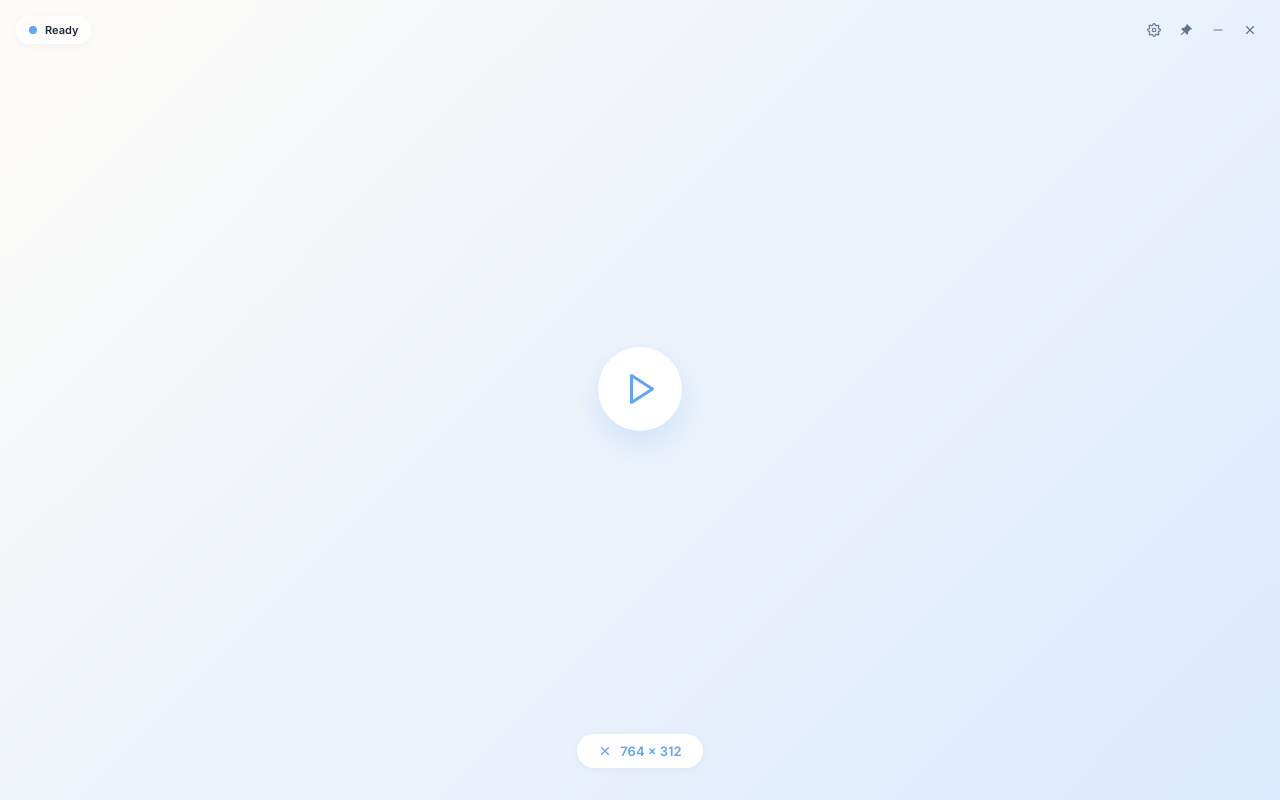
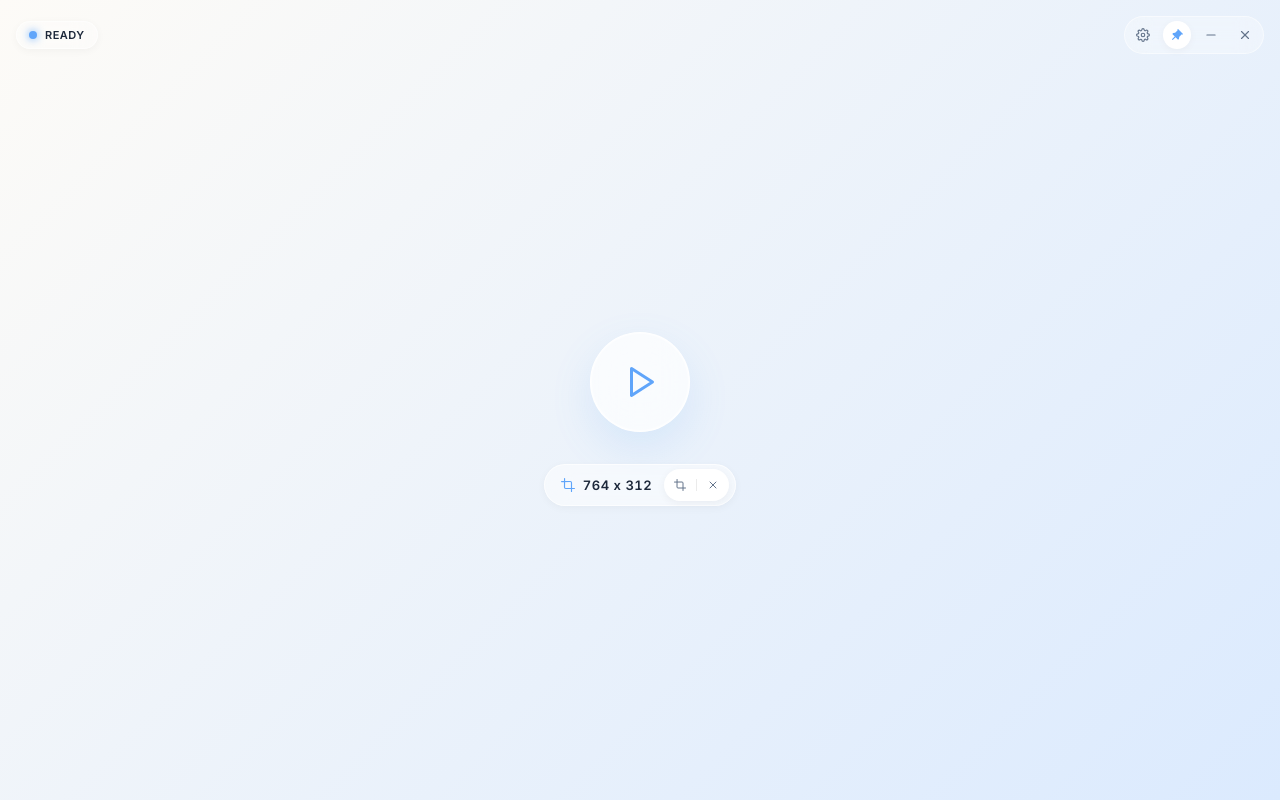
Before and after one commit to JasonHongGG/RangeTranslator, a React (Vite) app: page / in a window 1280 px wide. Built offline with nearby package versions, Linux system fonts and the light colour scheme.

Commit message:
feat: implement new PanelView UI with Framer Motion animations and window controls

```diff
--- a/package.json
+++ b/package.json
@@ -16,6 +16,7 @@
   },
   "dependencies": {
     "@tauri-apps/api": "^2.11.0",
+    "framer-motion": "^12.42.0",
     "react": "^19.2.6",
     "react-dom": "^19.2.6",
     "react-icons": "^5.6.0"
--- /dev/null
+++ b/src/views/PanelView.css
@@ -0,0 +1,285 @@
+/* Panel V2 Layout */
+.panel-v2-window {
+  position: relative;
+  height: 100vh;
+  width: 100vw;
+  padding: 16px;
+  display: flex;
+  flex-direction: column;
+  overflow: hidden;
+}
+
+/* Header V2 */
+.panel-v2-header {
+  display: flex;
+  justify-content: space-between;
+  align-items: center;
+  z-index: 10;
+  position: relative;
+}
+
+.v2-status-indicator {
+  display: flex;
+  align-items: center;
+  gap: 8px;
+  padding: 6px 12px;
+  background: rgba(255, 255, 255, 0.3);
+  backdrop-filter: blur(12px);
+  -webkit-backdrop-filter: blur(12px);
+  border-radius: 99px;
+  border: 1px solid rgba(255, 255, 255, 0.5);
+  box-shadow: var(--shadow-sm);
+  transition: all 0.3s ease;
+}
+
+.v2-status-indicator:hover {
+  background: rgba(255, 255, 255, 0.5);
+  box-shadow: var(--shadow-md);
+}
+
+.v2-status-dot {
+  width: 8px;
+  height: 8px;
+  border-radius: 50%;
+  background: var(--accent-blue);
+  box-shadow: 0 0 8px var(--accent-blue);
+}
+
+.v2-status-dot.danger {
+  background: var(--danger);
+  box-shadow: 0 0 8px var(--danger);
+}
+
+.v2-status-text {
+  font-size: 11px;
+  font-weight: 600;
+  color: var(--ink-strong);
+  letter-spacing: 0.5px;
+  text-transform: uppercase;
+}
+
+.v2-window-controls {
+  display: flex;
+  gap: 6px;
+  background: rgba(255, 255, 255, 0.3);
+  backdrop-filter: blur(12px);
+  -webkit-backdrop-filter: blur(12px);
+  padding: 4px;
+  border-radius: 99px;
+  border: 1px solid rgba(255, 255, 255, 0.5);
+}
+
+.v2-window-btn {
+  width: 28px;
+  height: 28px;
+  border-radius: 50%;
+  color: var(--ink-soft);
+  display: flex;
+  align-items: center;
+  justify-content: center;
+  transition: all 0.2s ease;
+}
+
+.v2-window-btn:hover {
+  background: rgba(255, 255, 255, 0.8);
+  color: var(--ink-strong);
+  transform: translateY(-1px);
+}
+
+.v2-window-btn.active {
+  color: var(--accent-blue);
+  background: #fff;
+  box-shadow: var(--shadow-sm);
+}
+
+.v2-window-btn.danger:hover {
+  background: var(--danger);
+  color: #fff;
+}
+
+/* Center Stage V2 */
+.v2-center-stage {
+  flex: 1;
+  display: flex;
+  align-items: center;
+  justify-content: center;
+  position: relative;
+}
+
+/* Select Mode (No Selection) */
+.v2-select-mode {
+  display: flex;
+  flex-direction: column;
+  align-items: center;
+  justify-content: center;
+  width: 100%;
+  height: 100%;
+}
+
+.v2-select-portal {
+  position: relative;
+  width: 180px;
+  height: 180px;
+  display: flex;
+  align-items: center;
+  justify-content: center;
+}
+
+.v2-aura-layer-1 {
+  position: absolute;
+  width: 140px;
+  height: 140px;
+  border-radius: 50%;
+  background: conic-gradient(from 0deg, var(--accent-blue), #8b5cf6, var(--accent-blue));
+  filter: blur(25px);
+  pointer-events: none;
+}
+
+.v2-aura-layer-2 {
+  position: absolute;
+  width: 110px;
+  height: 110px;
+  border-radius: 50%;
+  background: conic-gradient(from 180deg, #3b82f6, #06b6d4, #3b82f6);
+  filter: blur(20px);
+  pointer-events: none;
+}
+
+.v2-select-btn {
+  position: relative;
+  z-index: 10;
+  width: 80px;
+  height: 80px;
+  border-radius: 50%;
+  background: rgba(255, 255, 255, 0.6);
+  backdrop-filter: blur(16px);
+  -webkit-backdrop-filter: blur(16px);
+  border: 1px solid rgba(255, 255, 255, 0.8);
+  display: flex;
+  align-items: center;
+  justify-content: center;
+  color: var(--ink-strong);
+  transition: all 0.3s ease;
+}
+
+.v2-select-icon {
+  color: var(--accent-blue);
+  transition: all 0.3s ease;
+}
+
+.v2-select-btn:hover .v2-select-icon {
+  color: var(--accent-blue-hover);
+  transform: scale(1.1);
+}
+
+/* Play Mode (Has Selection) */
+.v2-play-mode {
+  display: flex;
+  flex-direction: column;
+  align-items: center;
+  justify-content: center;
+  gap: 32px;
+  width: 100%;
+  height: 100%;
+}
+
+.v2-play-action-btn {
+  width: 100px;
+  height: 100px;
+  border-radius: 50%;
+  background: rgba(255, 255, 255, 0.7);
+  backdrop-filter: blur(20px);
+  -webkit-backdrop-filter: blur(20px);
+  color: var(--accent-blue);
+  border: 1px solid rgba(255, 255, 255, 0.9);
+  box-shadow: 0 16px 40px rgba(96, 165, 250, 0.15), inset 0 0 0 1px rgba(255, 255, 255, 0.5);
+  display: flex;
+  align-items: center;
+  justify-content: center;
+  transition: all 0.3s cubic-bezier(0.34, 1.56, 0.64, 1);
+}
+
+.v2-play-action-btn svg {
+  margin-left: 4px;
+  transition: all 0.3s ease;
+}
+
+.v2-play-action-btn.running {
+  background: var(--accent-blue);
+  color: #fff;
+  border-color: var(--accent-blue-hover);
+  box-shadow: 0 16px 40px rgba(96, 165, 250, 0.4), inset 0 0 0 1px rgba(255, 255, 255, 0.2);
+}
+
+.v2-play-action-btn.running svg {
+  margin-left: 0;
+}
+
+/* Selection Pill */
+.v2-selection-pill {
+  display: flex;
+  align-items: center;
+  background: rgba(255, 255, 255, 0.5);
+  backdrop-filter: blur(12px);
+  -webkit-backdrop-filter: blur(12px);
+  border-radius: 99px;
+  border: 1px solid rgba(255, 255, 255, 0.7);
+  padding: 4px 6px 4px 16px;
+  box-shadow: var(--shadow-sm);
+  gap: 12px;
+}
+
+.v2-pill-info {
+  display: flex;
+  align-items: center;
+  gap: 8px;
+  color: var(--ink-strong);
+}
+
+.v2-pill-icon {
+  color: var(--accent-blue);
+}
+
+.v2-pill-text {
+  font-size: 13px;
+  font-weight: 600;
+  font-variant-numeric: tabular-nums;
+  letter-spacing: 0.5px;
+}
+
+.v2-pill-actions {
+  display: flex;
+  align-items: center;
+  background: #fff;
+  border-radius: 99px;
+  padding: 4px;
+  box-shadow: 0 2px 8px rgba(0,0,0,0.05);
+}
+
+.v2-pill-action-btn {
+  width: 24px;
+  height: 24px;
+  border-radius: 50%;
+  display: flex;
+  align-items: center;
+  justify-content: center;
+  color: var(--ink-soft);
+  transition: all 0.2s ease;
+}
+
+.v2-pill-action-btn:hover {
+  background: rgba(59, 130, 246, 0.1);
+  color: var(--accent-blue);
+}
+
+.v2-pill-action-btn.danger:hover {
+  background: rgba(239, 68, 68, 0.1);
+  color: var(--danger);
+}
+
+.v2-pill-divider {
+  width: 1px;
+  height: 12px;
+  background: rgba(0, 0, 0, 0.08);
+  margin: 0 4px;
+}
--- a/src/views/PanelView.tsx
+++ b/src/views/PanelView.tsx
@@ -16,12 +16,16 @@ import { RiPushpinLine, RiPushpinFill } from "react-icons/ri";
 
 import type { RuntimeSnapshot } from '../types'
 import { useNotification } from '../components/NotificationProvider'
+import { motion, AnimatePresence } from 'framer-motion';
+
+import './PanelView.css';
 
 export function PanelView() {
   const [snapshot, setSnapshot] = useState<RuntimeSnapshot>(PREVIEW_SNAPSHOT)
   const [busy, setBusy] = useState(false)
   const panelWindow = useMemo(() => currentTauriWindow(), [])
   const { showNotification } = useNotification()
+  const [isHoveredSelect, setIsHoveredSelect] = useState(false);
 
   const applySnapshot = useEffectEvent((next: RuntimeSnapshot) => {
     startTransition(() => {
@@ -78,9 +82,7 @@ export function PanelView() {
     }
   }, [])
 
-  const selectionLabel = snapshot.selection
-    ? `${snapshot.selection.width} x ${snapshot.selection.height}`
-    : 'Set Region'
+  const hasSelection = !!snapshot.selection;
   const statusTone = toneForStatus(snapshot.status)
 
   const runCommand = async (action: () => Promise<void>) => {
@@ -146,8 +148,6 @@ export function PanelView() {
       return
     }
 
-
-
     if ((event.ctrlKey || event.metaKey) && event.shiftKey && key === 'd') {
       event.preventDefault()
       void runCommand(() =>
@@ -182,7 +182,7 @@ export function PanelView() {
   }, [])
 
   return (
-    <main className="panel-window" onPointerDown={startDrag} data-tauri-drag-region>
+    <main className="panel-v2-window" onPointerDown={startDrag} data-tauri-drag-region>
       {PANEL_RESIZE_HANDLES.map((handle) => (
         <button
           key={handle.direction}
@@ -193,17 +193,18 @@ export function PanelView() {
         ></button>
       ))}
 
-      <header className="panel-header">
-        <div className="status-indicator" data-no-drag="true">
-          <div className={`status-dot ${statusTone === 'danger' ? 'danger' : ''}`}></div>
-          <span>{labelForStatus(snapshot.status)}</span>
+      {/* Elegant Header with Glassmorphism */}
+      <header className="panel-v2-header">
+        <div className="v2-status-indicator" data-no-drag="true">
+          <div className={`v2-status-dot ${statusTone === 'danger' ? 'danger' : ''}`}></div>
+          <span className="v2-status-text">{labelForStatus(snapshot.status)}</span>
         </div>
 
-        <div className="window-controls" data-no-drag="true">
+        <div className="v2-window-controls" data-no-drag="true">
           <Tooltip content="Settings" position="bottom">
             <button
               type="button"
-              className="window-btn"
+              className="v2-window-btn"
               onClick={() => runCommand(() => call('open_settings_window'))}
             >
               <FiSettings size={14} />
@@ -212,7 +213,7 @@ export function PanelView() {
           <Tooltip content={snapshot.panelPinned ? "Unpin Window" : "Pin Window"} position="bottom">
             <button
               type="button"
-              className={`window-btn ${snapshot.panelPinned ? 'active' : ''}`}
+              className={`v2-window-btn ${snapshot.panelPinned ? 'active' : ''}`}
               disabled={busy}
               onClick={() =>
                 runCommand(() =>
@@ -230,7 +231,7 @@ export function PanelView() {
           <Tooltip content="Minimize" position="bottom">
             <button
               type="button"
-              className="window-btn"
+              className="v2-window-btn"
               onClick={() => runCommand(() => call('panel_minimize'))}
             >
               <FiMinus size={14} />
@@ -239,7 +240,7 @@ export function PanelView() {
           <Tooltip content="Close" position="bottom">
             <button
               type="button"
-              className="window-btn danger"
+              className="v2-window-btn danger"
               onClick={() => runCommand(() => call('panel_close'))}
             >
               <FiX size={14} />
@@ -248,15 +249,68 @@ export function PanelView() {
         </div>
       </header>
 
-      <section className="center-stage" data-tauri-drag-region>
+      {/* Center Stage with Framer Motion */}
+      <section className="v2-center-stage" data-tauri-drag-region>
+        <AnimatePresence mode="wait">
+          {!hasSelection ? (
+            <motion.div
+              key="select-mode"
+              initial={{ opacity: 0, scale: 0.9 }}
+              animate={{ opacity: 1, scale: 1 }}
+              exit={{ opacity: 0, scale: 0.9 }}
+              transition={{ duration: 0.3 }}
+              className="v2-select-mode"
+            >
+              {/* Elegant pulsing aura for select action */}
+              <div
+                className="v2-select-portal"
+                onMouseEnter={() => setIsHoveredSelect(true)}
+                onMouseLeave={() => setIsHoveredSelect(false)}
+                data-no-drag="true"
+              >
+                {/* Rotating gradient background */}
+                <motion.div
+                  animate={{ rotate: 360, scale: isHoveredSelect ? 1.1 : 1, opacity: isHoveredSelect ? 0.7 : 0.3 }}
+                  transition={{ rotate: { duration: 15, repeat: Infinity, ease: "linear" }, scale: { duration: 0.5 }, opacity: { duration: 0.5 } }}
+                  className="v2-aura-layer-1"
+                />
+                <motion.div
+                  animate={{ rotate: -360, scale: isHoveredSelect ? 1.05 : 0.9, opacity: isHoveredSelect ? 0.5 : 0.2 }}
+                  transition={{ rotate: { duration: 20, repeat: Infinity, ease: "linear" }, scale: { duration: 0.5 }, opacity: { duration: 0.5 } }}
+                  className="v2-aura-layer-2"
+                />
 
-
-        <div className="core-action-group">
-          <button
+                {/* Main Button */}
+                <motion.button
+                  className="v2-select-btn"
+                  onClick={() => runCommand(() => call('open_selector_window'))}
+                  animate={{
+                    scale: isHoveredSelect ? 1.05 : 1,
+                    boxShadow: isHoveredSelect
+                      ? '0 10px 30px rgba(59, 130, 246, 0.3), inset 0 0 0 1px rgba(255, 255, 255, 0.4)'
+                      : '0 8px 24px rgba(0, 0, 0, 0.05), inset 0 0 0 1px rgba(255, 255, 255, 0.2)'
+                  }}
+                  whileTap={{ scale: 0.95 }}
+                >
+                  <FiCrop size={32} className="v2-select-icon" />
+                </motion.button>
+              </div>
+            </motion.div>
+          ) : (
+            <motion.div
+              key="play-mode"
+              initial={{ opacity: 0, y: 20 }}
+              animate={{ opacity: 1, y: 0 }}
+              exit={{ opacity: 0, y: -20 }}
+              transition={{ duration: 0.4, type: "spring", stiffness: 300, damping: 25 }}
+              className="v2-play-mode"
+            >
+              {/* Central Play/Pause Action */}
+              <motion.button
                 type="button"
-            className={`play-btn ${snapshot.running ? 'running' : ''}`}
+                className={`v2-play-action-btn ${snapshot.running ? 'running' : ''}`}
                 data-no-drag="true"
-            disabled={busy || (!snapshot.running && !snapshot.selection)}
+                disabled={busy}
                 onClick={() =>
                   runCommand(() =>
                     call(snapshot.running ? 'stop_pipeline' : 'start_pipeline', {
@@ -264,32 +318,42 @@ export function PanelView() {
                     }),
                   )
                 }
+                whileHover={{ scale: 1.05 }}
+                whileTap={{ scale: 0.95 }}
               >
-            {snapshot.running ? <FiPause /> : <FiPlay />}
+                {snapshot.running ? <FiPause size={36} /> : <FiPlay size={36} />}
+              </motion.button>
+
+              {/* Selection Pill */}
+              <motion.div
+                className="v2-selection-pill"
+                data-no-drag="true"
+                initial={{ opacity: 0, y: 10 }}
+                animate={{ opacity: 1, y: 0 }}
+                transition={{ delay: 0.2, duration: 0.3 }}
+              >
+                <div className="v2-pill-info">
+                  <FiCrop size={14} className="v2-pill-icon" />
+                  <span className="v2-pill-text">{snapshot.selection?.width} x {snapshot.selection?.height}</span>
+                </div>
+                <div className="v2-pill-actions">
+                  <Tooltip content="Reselect" position="top">
+                    <button className="v2-pill-action-btn" onClick={() => runCommand(() => call('open_selector_window'))}>
+                      <FiCrop size={12} />
                     </button>
-
-          <div className="secondary-actions">
-            <button
-              type="button"
-              className={`region-pill ${snapshot.selection ? 'active' : ''}`}
-              data-no-drag="true"
-              disabled={busy}
-              onClick={() => {
-                if (snapshot.selection) {
-                  runCommand(() => call('clear_selection'))
-                } else {
-                  runCommand(() => call('open_selector_window'))
-                }
-              }}
-            >
-              {snapshot.selection ? <FiX size={14} /> : <FiCrop size={14} />}
-              <span>{selectionLabel}</span>
+                  </Tooltip>
+                  <div className="v2-pill-divider" />
+                  <Tooltip content="Clear" position="top">
+                    <button className="v2-pill-action-btn danger" onClick={() => runCommand(() => call('clear_selection'))}>
+                      <FiX size={12} />
                     </button>
+                  </Tooltip>
                 </div>
-        </div>
+              </motion.div>
+            </motion.div>
+          )}
+        </AnimatePresence>
       </section>
-
-
     </main>
   )
 }
```
Also changed, not shown: 1 other file (tests, documents, lock files or other folders). Lines whose indentation alone changed are shown as unchanged.
